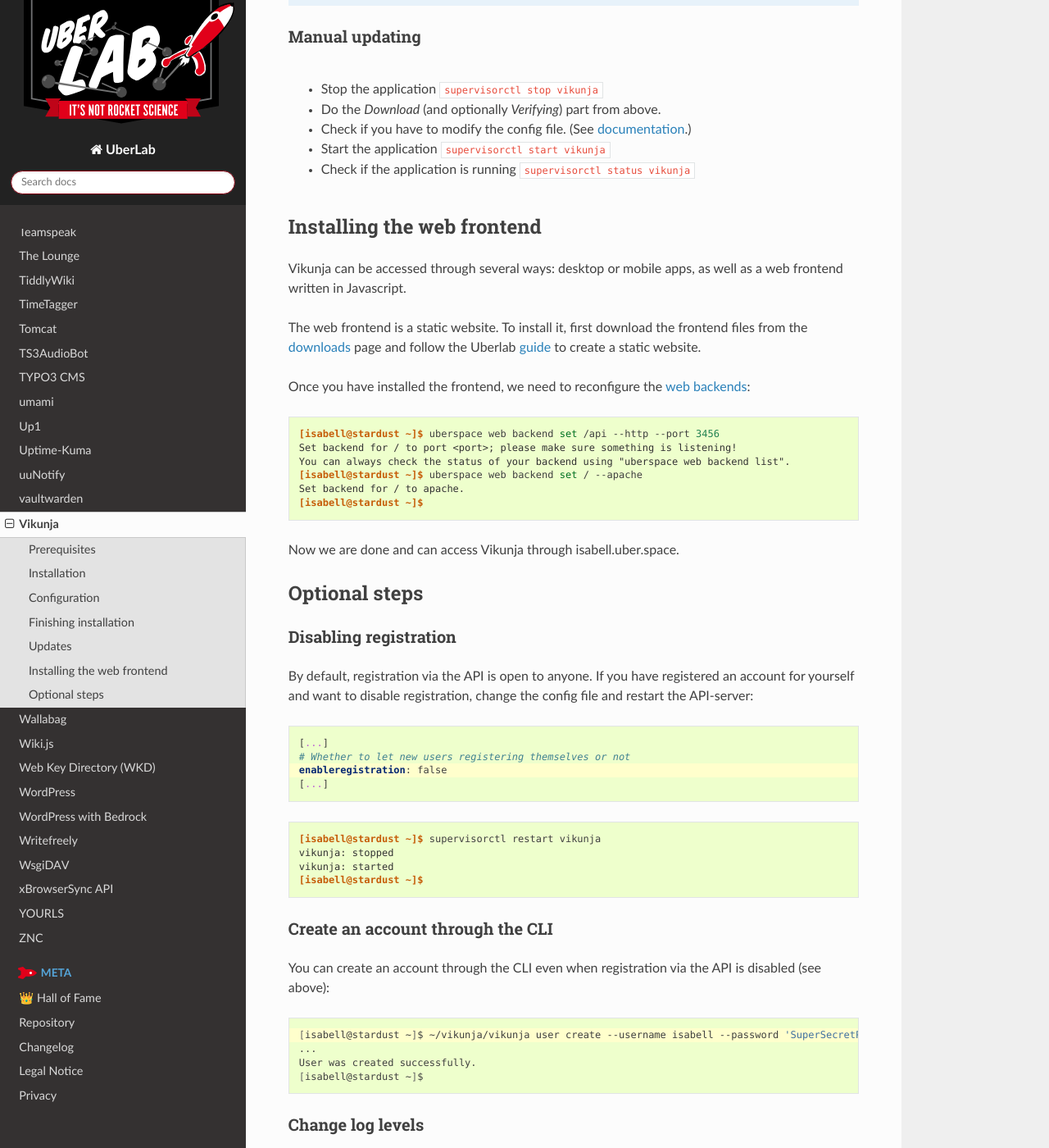
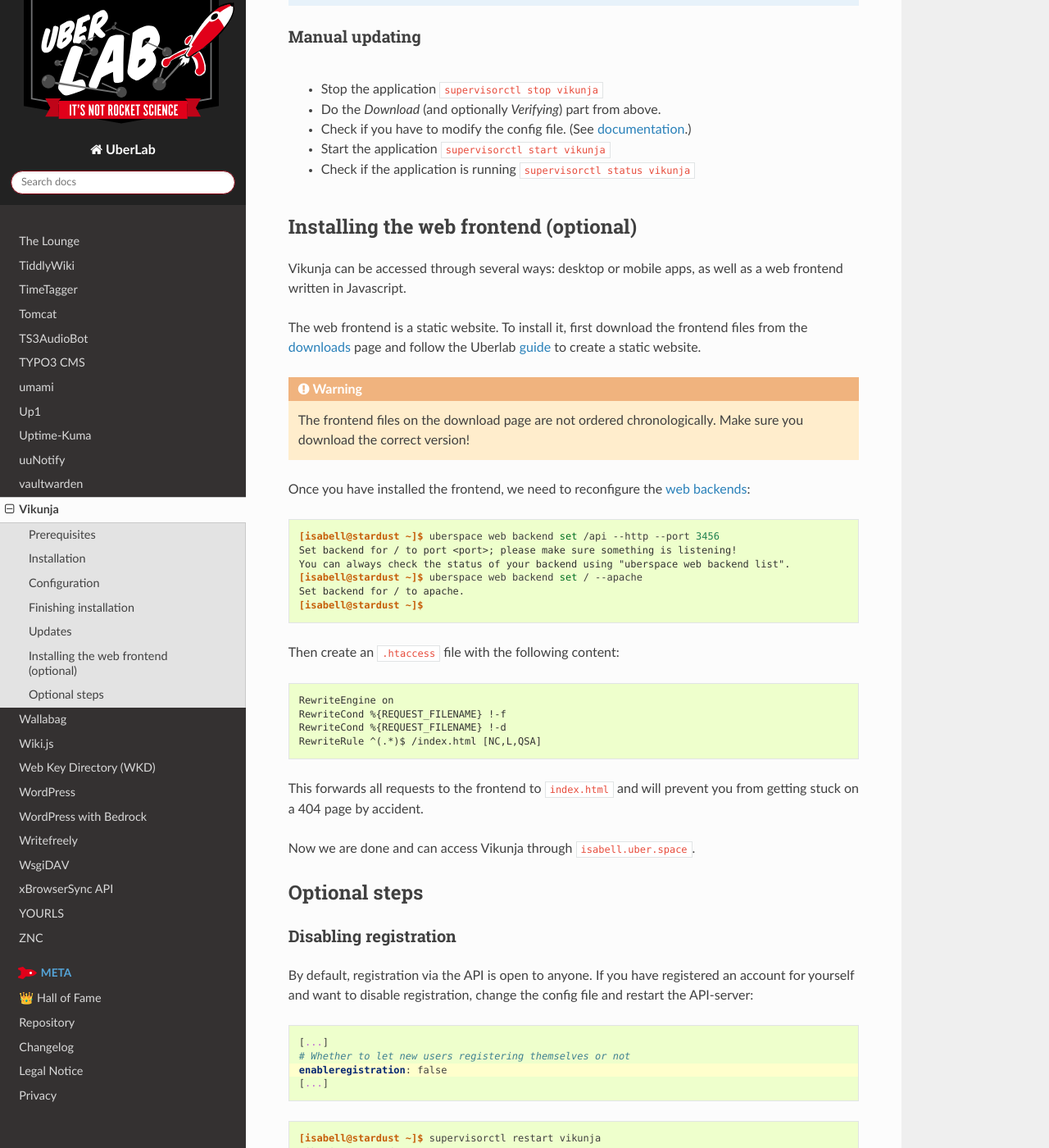
Before and after one commit to Uberspace/lab, a Sphinx documentation site: the page built from source/guide_vikunja.rst, in a window 1280 px wide and 1400 px high, scrolled down 5533 px. Shown: the whole window at 82% size. Built offline with Sphinx 7.4.7 and the Read the Docs theme 2.0.0, drawn with Linux system fonts in a browser that asks for light colours; some of the changed text lies outside the part shown.

Commit message:
Add warning and .htaccess to front-end guide
Co-authored-by: luto <m@luto.at>

```diff
--- a/source/guide_vikunja.rst
+++ b/source/guide_vikunja.rst
@@ -240,12 +240,14 @@
 * Check if the application is running ``supervisorctl status vikunja``
 
 
-Installing the web frontend
-===========================
+Installing the web frontend (optional)
+======================================
 
 Vikunja can be accessed through several ways: desktop or mobile apps, as well as a web frontend written in Javascript.
 
 The web frontend is a static website. To install it, first download the frontend files from the downloads_ page and follow the Uberlab guide_ to create a static website.
+
+.. warning:: The frontend files on the download page are not ordered chronologically. Make sure you download the correct version!
 
 Once you have installed the frontend, we need to reconfigure the `web backends <webbackend_>`_:
 
@@ -259,7 +261,19 @@
   [isabell@stardust ~]$
 
 
-Now we are done and can access Vikunja through isabell.uber.space.
+Then create an ``.htaccess`` file with the following content:
+
+::
+
+  RewriteEngine on
+  RewriteCond %{REQUEST_FILENAME} !-f
+  RewriteCond %{REQUEST_FILENAME} !-d
+  RewriteRule ^(.*)$ /index.html [NC,L,QSA]
+
+
+This forwards all requests to the frontend to ``index.html`` and will prevent you from getting stuck on a 404 page by accident.
+
+Now we are done and can access Vikunja through ``isabell.uber.space``.
 
 
 Optional steps
@@ -377,6 +391,6 @@
 
 ----
 
-Tested with Vikunja 0.20.1, Uberspace 7.14.1
+Tested with Vikunja backend 0.20.2, frontend 0.20.3, Uberspace 7.14.1
 
 .. author_list::
```
